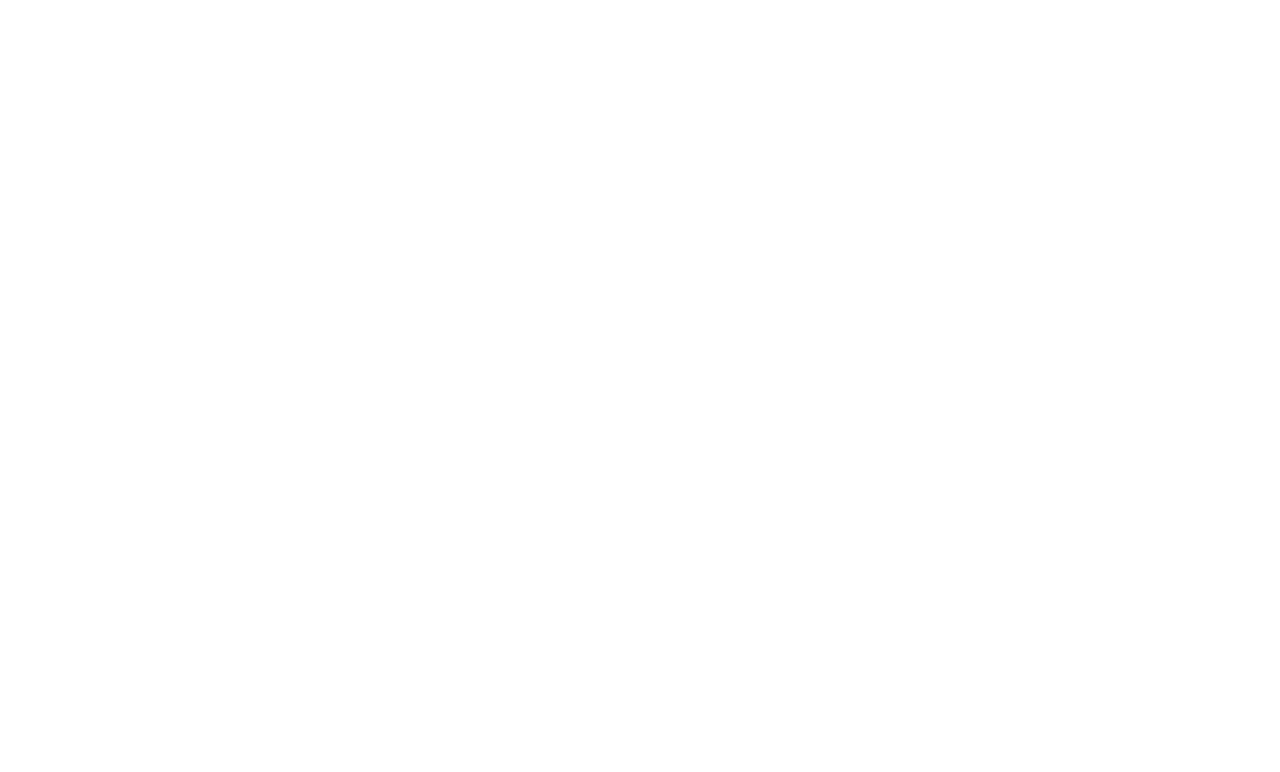
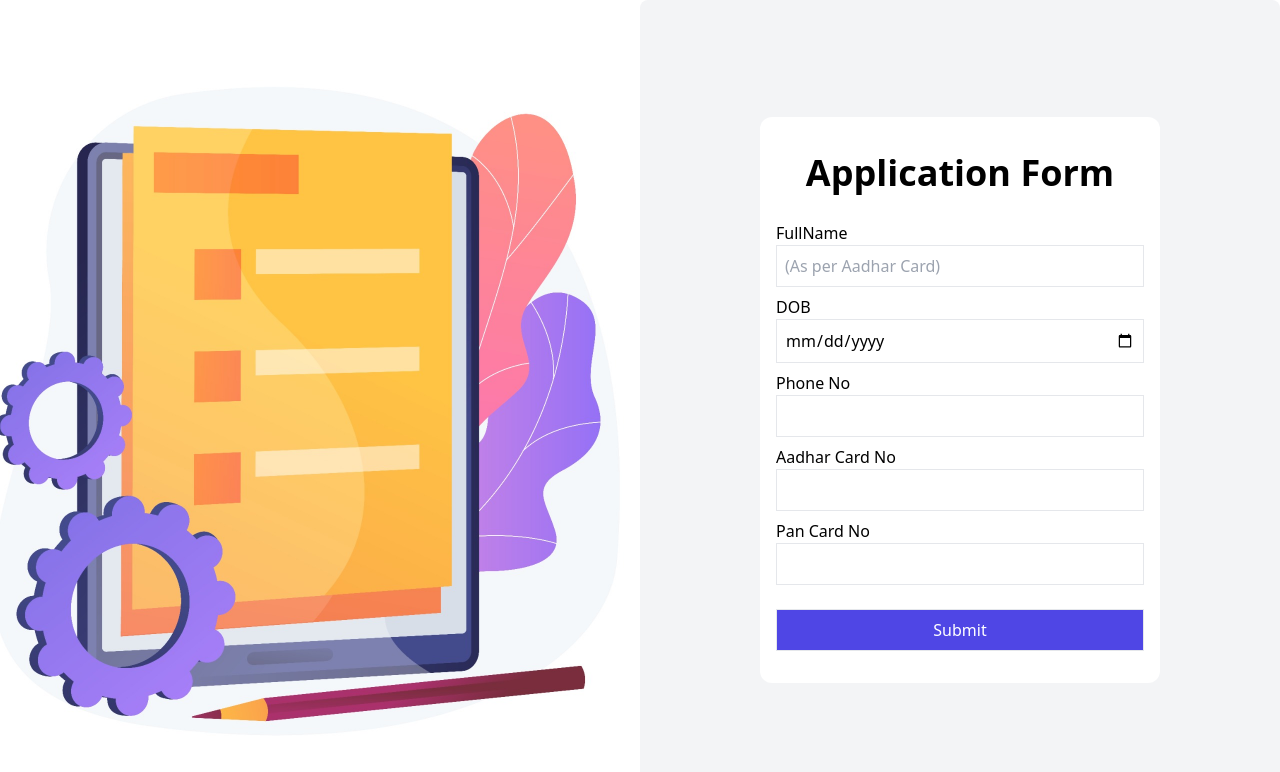
Before and after one commit to Krypthon-Hackathon-VITC/Team-45, a React (Create React App) app in the folder udecide/: page /appform in a window 1280 px wide. Before the commit this address had no page. Shown: the top 772 px of the page. Built offline with nearby package versions, Linux system fonts and the light colour scheme.

Commit message:
application form created

```diff
--- a/udecide/src/App.js
+++ b/udecide/src/App.js
@@ -1,5 +1,6 @@
 
 import { BrowserRouter, Routes, Route } from "react-router-dom";
+import ApplicationForm from "./pages/applicationForm";
 import Home from "./pages/home";
 import Login from './pages/login';
 import Signup from './pages/signup';
@@ -13,6 +14,7 @@
         <Routes>
         <Route exact path="/login" element={<Login/>} />
         <Route exact path="/signup" element={<Signup/>} />
+        <Route exact path="/appform" element={<ApplicationForm/>} />
         <Route exact path="/home" element={<Home/>} />
         <Route exact path="/upload_page" element={<UploadFile/>} />
         <Route exact path="/webcamupload_page" element={<Webcam/>} />
--- /dev/null
+++ b/udecide/src/pages/applicationForm.js
@@ -0,0 +1,109 @@
+import React, { useState } from "react";
+import img from "../assets/appform-bg.jpeg";
+import { useNavigate } from "react-router-dom";
+
+
+const ApplicationForm = () => {
+    const [fullname, setFullname] = useState("");
+    const [dob, setDob] = useState("");
+    const [phoneno, setPhoneNo] = useState("");
+    const [aadharno, setAadharNo] = useState("");
+    const [panno, setPanNo] = useState("");
+
+    const navigate = useNavigate ();
+
+
+    const handleSubmit = (event) => {
+      event.preventDefault();
+      navigate('/home')
+
+      // Make HTTP request to server-side endpoint
+          fetch("http://127.0.0.1:8000/users/", {
+            method: "POST",
+            body: JSON.stringify({ fullname, dob, phoneno, aadharno, panno }),
+            headers: {
+              "Content-Type": "application/json",
+            },
+          })
+            .then((response) => response.json())
+            .then((data) => console.log(data))
+            .catch((error) => console.error(error));
+
+
+    };
+
+  return (
+    <div className=" grid grid-cols-1  xl:grid-cols-2 h-screen w-full">
+      <div className="hidden xl:block rounded-lg">
+        <img className=" w-full h-screen object-cover" src={img} alt="" />
+      </div>
+      <div className=" bg-gray-100 flex flex-col justify-center rounded-lg">
+        <form
+          //   action="/home"
+          onSubmit={handleSubmit}
+          className=" max-w-[400px] w-full mx-auto bg-white py-3 px-4 rounded-xl"
+        >
+          <h2 className=" text-4xl text-center font-bold py-6">Application Form</h2>
+          <div className=" flex flex-col py-1">
+            <label htmlFor="fullname">FullName</label>
+            <input
+              className=" border p-2"
+              type="text"
+              id="fullname"
+              value={fullname}
+              placeholder="(As per Aadhar Card)"
+              onChange={(event) => setFullname(event.target.value)}
+            />
+          </div>
+
+          <div className=" flex flex-col py-1">
+            <label htmlFor="dob">DOB</label>
+            <input
+              className=" border p-2"
+              type="date"
+              id="dob"
+              value={dob}
+              onChange={(event) => setDob(event.target.value)}
+            />
+          </div>
+          <div className=" flex flex-col py-1">
+            <label htmlFor="phoneno">Phone No</label>
+            <input
+              className=" border p-2"
+              type="tel"
+              id="phoneno"
+              value={phoneno}
+              onChange={(event) => setPhoneNo(event.target.value)}
+            />
+          </div>
+          <div className=" flex flex-col py-1">
+            <label htmlFor="aadharno">Aadhar Card No</label>
+            <input
+              className=" border p-2"
+              type="number"
+              id="aadharno"
+              value={aadharno}
+              onChange={(event) => setAadharNo(event.target.value)}
+            />
+          </div>
+          <div className=" flex flex-col py-1">
+            <label htmlFor="panno">Pan Card No</label>
+            <input
+              className=" border p-2"
+              type="number"
+              id="panno"
+              value={panno}
+              onChange={(event) => setPanNo(event.target.value)}
+            />
+          </div>
+
+          <button className=" border w-full my-5 py-2 bg-indigo-600 hover:bg-indigo-500 text-white">
+            Submit
+          </button>
+        </form>
+      </div>
+    </div>
+  );
+};
+
+export default ApplicationForm;
--- a/udecide/src/pages/login.js
+++ b/udecide/src/pages/login.js
@@ -41,7 +41,7 @@
   return (
     <div className=" grid grid-cols-1  xl:grid-cols-2 h-screen w-full">
       <div className="hidden xl:block rounded-lg">
-        <img className=" w-full h-full object-cover" src={img} alt="" />
+        <img className=" w-full h-screen object-cover" src={img} alt="" />
       </div>
       <div className=" bg-gray-100 flex flex-col justify-center rounded-lg">
         <form
--- a/udecide/src/pages/signup.js
+++ b/udecide/src/pages/signup.js
@@ -26,7 +26,7 @@
       return;
     }
     else{
-      navigate('/login')
+      navigate('/appform')
     }
 
 
@@ -115,7 +115,7 @@
         </form>
       </div>
       <div className="hidden  xl:block rounded-lg">
-        <img className=" w-full h-full object-cover" src={img1} alt="" />
+        <img className=" w-full h-screen object-cover" src={img1} alt="" />
       </div>
     </div>
   );
```
Also changed, not shown: udecide/src/assets/appform-bg.jpeg (added).
